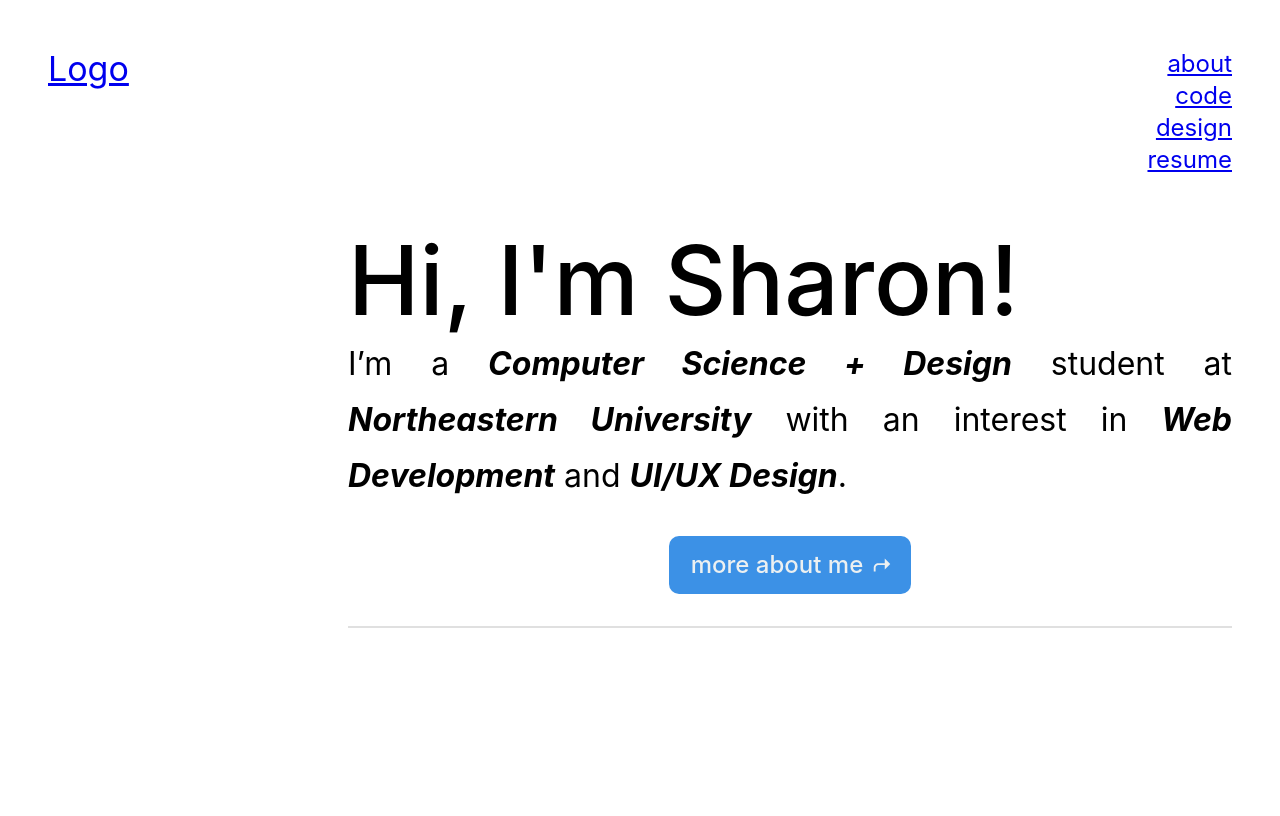
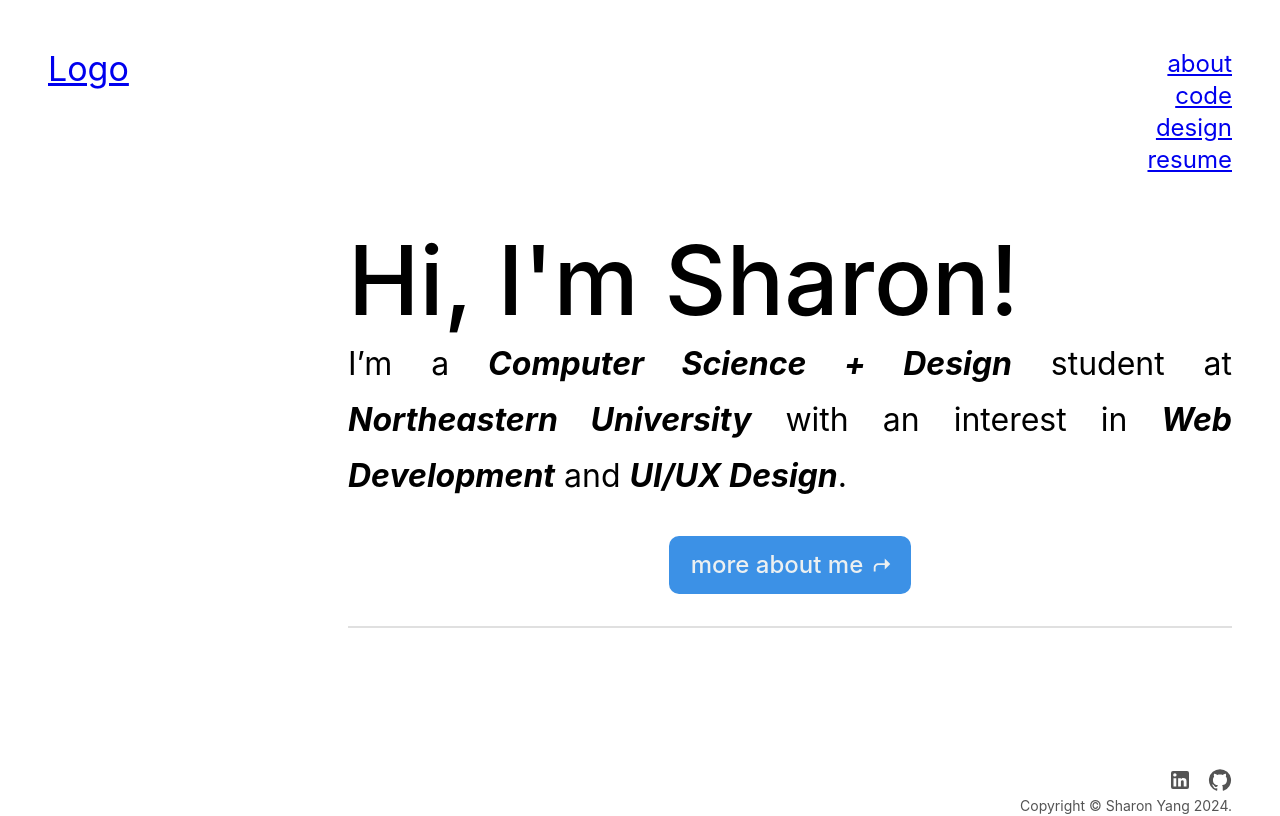
Before and after one commit to sharonyang16/personal-website, a Gatsby app: page / in a window 1280 px wide. Built offline with nearby package versions, Linux system fonts and the light colour scheme.

Commit message:
#2 Created footer

```diff
--- /dev/null
+++ b/src/components/Copyright.js
@@ -0,0 +1,10 @@
+import * as React from "react";
+import Typography from "@mui/material/Typography";
+
+export default function Copyright() {
+  return (
+    <Typography variant="body2" color="text.secondary" align="right">
+      Copyright © Sharon Yang {new Date().getFullYear()}.
+    </Typography>
+  );
+}
--- /dev/null
+++ b/src/components/layout/Footer.js
@@ -0,0 +1,42 @@
+import * as React from "react";
+import { Grid, Box, Link } from "@mui/material";
+import LinkedInIcon from "@mui/icons-material/LinkedIn";
+import GitHubIcon from "@mui/icons-material/GitHub";
+import Copyright from "../Copyright";
+
+const links = [
+  {
+    icon: <LinkedInIcon />,
+    url: "https://www.linkedin.com/in/sharonyang16/",
+  },
+  {
+    icon: <GitHubIcon />,
+    url: "https://github.com/sharonyang16",
+  },
+];
+
+export default function Footer() {
+  return (
+    <footer>
+      <Grid container>
+        <Grid item xs={3} />
+        <Grid item xs={9}>
+          <Box sx={{ display: "flex", justifyContent: "end" }}>
+            {links.map((link) => (
+              <Link
+                href={link.url}
+                color="text.secondary"
+                target="_blank"
+                rel="noreferrer"
+                sx={{ ml: 2 }}
+              >
+                {link.icon}
+              </Link>
+            ))}
+          </Box>
+          <Copyright />
+        </Grid>
+      </Grid>
+    </footer>
+  );
+}
--- a/src/components/layout/Layout.js
+++ b/src/components/layout/Layout.js
@@ -1,12 +1,14 @@
 import * as React from "react";
 import Header from "./Header";
 import Main from "./Main";
+import Footer from "./Footer";
 
 export default function Layout({ children }) {
   return (
     <>
       <Header />
       <Main>{children}</Main>
+      <Footer />
     </>
   );
 }
--- a/src/styles/global.css
+++ b/src/styles/global.css
@@ -12,3 +12,7 @@ header {
   padding-top: 48px;
   padding-bottom: 48px;
 }
+
+main {
+  min-height: 70vh;
+}
```
